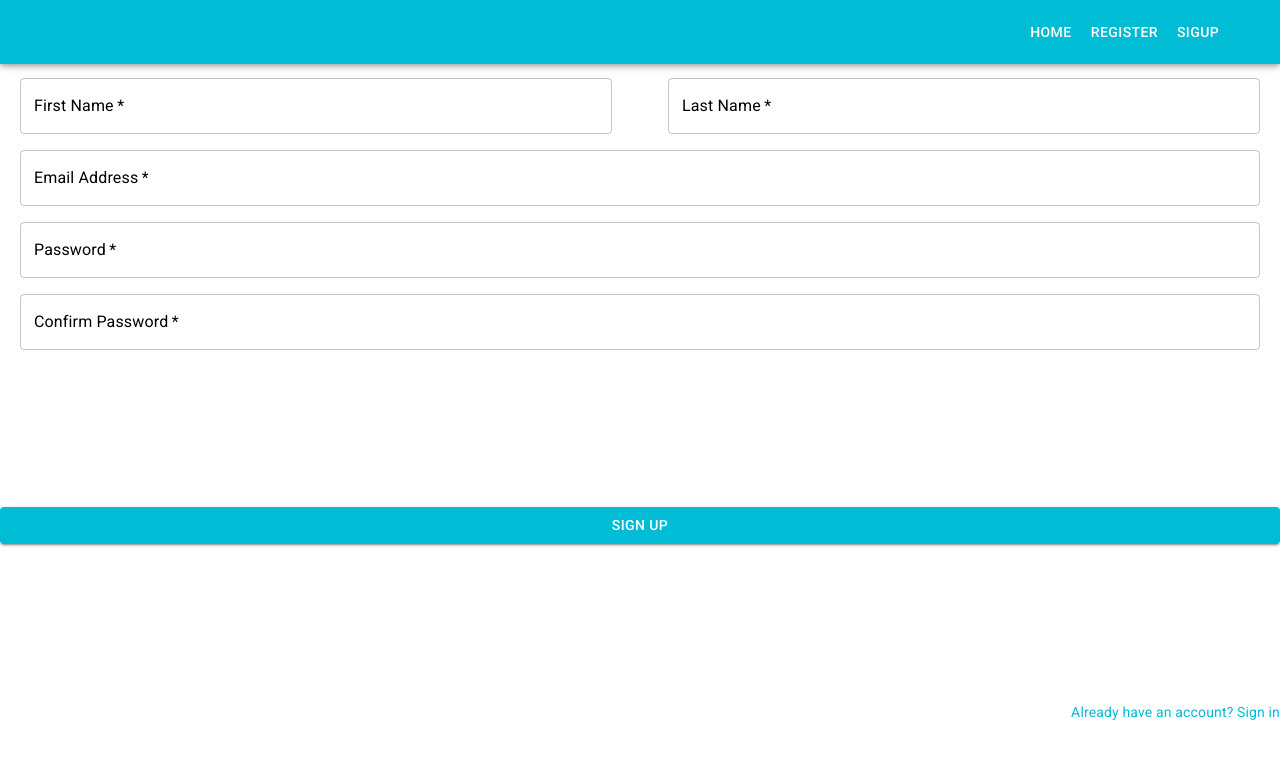
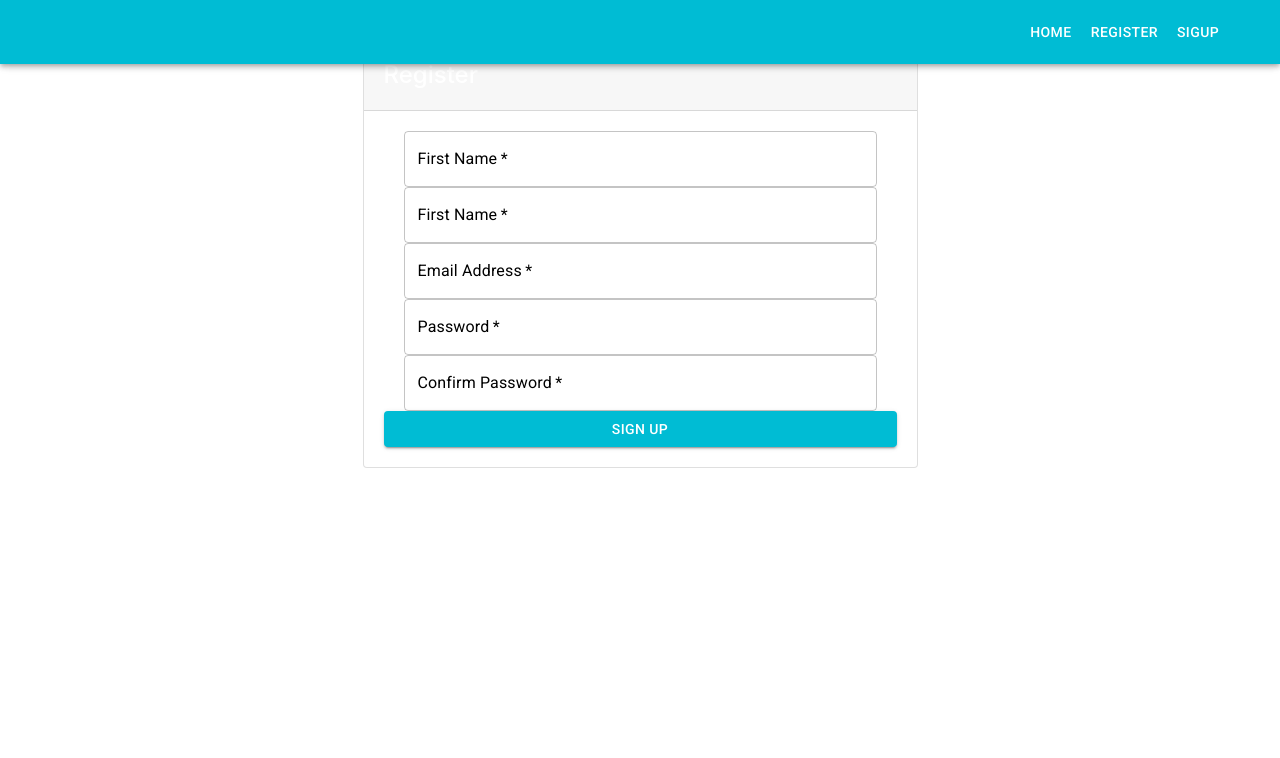
Before and after one commit to TextError/Register-Login---Material-UI, a React (Create React App) app in the folder frontend/: page /register in a window 1280 px wide. Shown: the top 758 px of the page. Built offline with nearby package versions, Linux system fonts and the light colour scheme.

Commit message:
finish later

```diff
--- a/frontend/public/index.html
+++ b/frontend/public/index.html
@@ -12,6 +12,8 @@
     <link rel="stylesheet" href="https://fonts.googleapis.com/css?family=Roboto:300,400,500,700&display=swap" />
     <!-- Material-UI / Font Icons -->
     <link rel="stylesheet" href="https://fonts.googleapis.com/icon?family=Material+Icons" />
+    <!-- Boostrap 4 -->
+    <link rel="stylesheet" href="https://maxcdn.bootstrapcdn.com/bootstrap/4.0.0/css/bootstrap.min.css" integrity="sha384-Gn5384xqQ1aoWXA+058RXPxPg6fy4IWvTNh0E263XmFcJlSAwiGgFAW/dAiS6JXm" crossorigin="anonymous">
 
     <title>Register | Login</title>
   </head>
--- a/frontend/src/components/authentication/register/Register.js
+++ b/frontend/src/components/authentication/register/Register.js
@@ -1,8 +1,6 @@
 import React, { Component } from 'react';
 
 // MUI
-import Grid from '@material-ui/core/Grid';
-import Link from '@material-ui/core/Link';
 import Button from '@material-ui/core/Button';
 
 // Components
@@ -30,17 +28,18 @@ class Register extends Component {
   render() {
     const { first_name, last_name, email, password, password2 } = this.state;
     return (
-      <div className='register'>
-        <form className='' noValidate>
-          <Grid
-            container
-            spacing={0}
-            alignItems="center"
-            justify="center"
-            style={{ minHeight: '100vh' }}
-          >
-            <Grid container spacing={2}>
-              <Grid item xs={12} sm={6}>
+      <div className='register mt-5'>
+        <div className='container'>
+          <div className='row no-gutters'>
+            <div className='col-md-6 mx-auto'>
+              <div className='card'>
+                <div className="card-header text-white">
+                  <h4>Register</h4>
+                </div>
+                <div className="card-body">
+                  <form noValidate onSubmit={this.onSubmit}>
+                    <div className='row no-gutters'>
+                      <div className='col'>
                         <InputField
                           variant='outlined'
                           id="first_name"
@@ -50,19 +49,19 @@ class Register extends Component {
                           autoComplete="first_name"
                           onChange={this.onChange}
                         />
-              </Grid>
-              <Grid item xs={12} sm={6}>
                         <InputField
                           variant='outlined'
                           id="last_name"
-                  label="Last Name"
+                          label="First Name"
                           name="last_name"
                           value={last_name}
                           autoComplete="last_name"
                           onChange={this.onChange}
                         />
-              </Grid>
-              <Grid item xs={12}>
+                      </div>
+                    </div>
+                    <div className='row no-gutters'>
+                      <div className='col'>
                         <InputField
                           variant='outlined'
                           id="email"
@@ -72,8 +71,10 @@ class Register extends Component {
                           autoComplete="email"
                           onChange={this.onChange}
                         />
-              </Grid>
-              <Grid item xs={12}>
+                      </div>
+                    </div>
+                    <div className='row no-gutters'>
+                      <div className='col'>
                         <InputField
                           variant='outlined'
                           id="password"
@@ -83,8 +84,10 @@ class Register extends Component {
                           autoComplete="password"
                           onChange={this.onChange}
                         />
-              </Grid>
-              <Grid item xs={12}>
+                      </div>
+                    </div>
+                    <div className='row no-gutters'>
+                      <div className='col'>
                         <InputField
                           variant='outlined'
                           id="password2"
@@ -94,8 +97,10 @@ class Register extends Component {
                           autoComplete="password2"
                           onChange={this.onChange}
                         />
-              </Grid>
-            </Grid>
+                      </div>
+                    </div>
+                    <div className='row no-gutters'>
+                      <div className='col'>
                         <Button
                           type="submit"
                           fullWidth
@@ -104,15 +109,14 @@ class Register extends Component {
                         >
                           Sign Up
                         </Button>
-            <Grid container justify="flex-end">
-              <Grid item>
-                <Link href="#" variant="body2">
-                  Already have an account? Sign in
-                </Link>
-              </Grid>
-            </Grid>
-          </Grid>
+                      </div>
+                    </div>
                   </form>
+                </div>
+              </div>
+            </div>
+          </div>
+        </div>
       </div>
     )
   }
```
Lines whose indentation alone changed are shown as unchanged.
